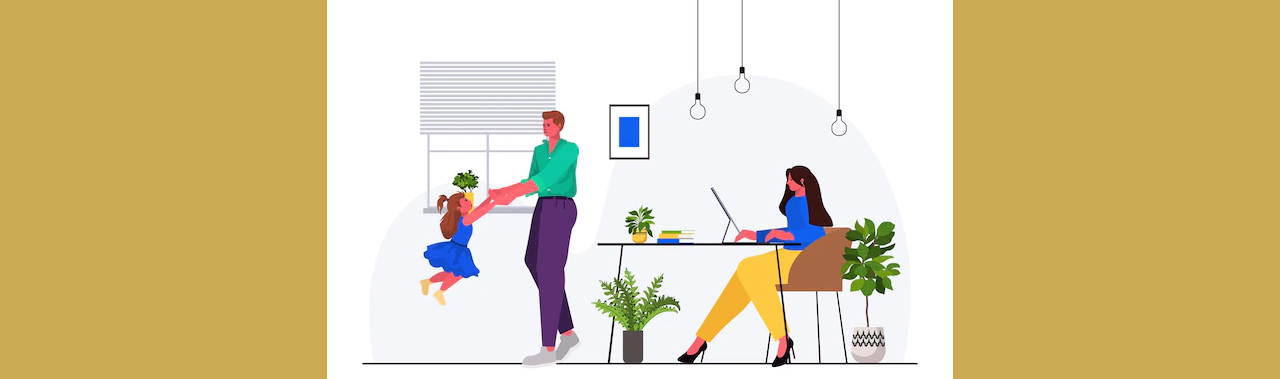
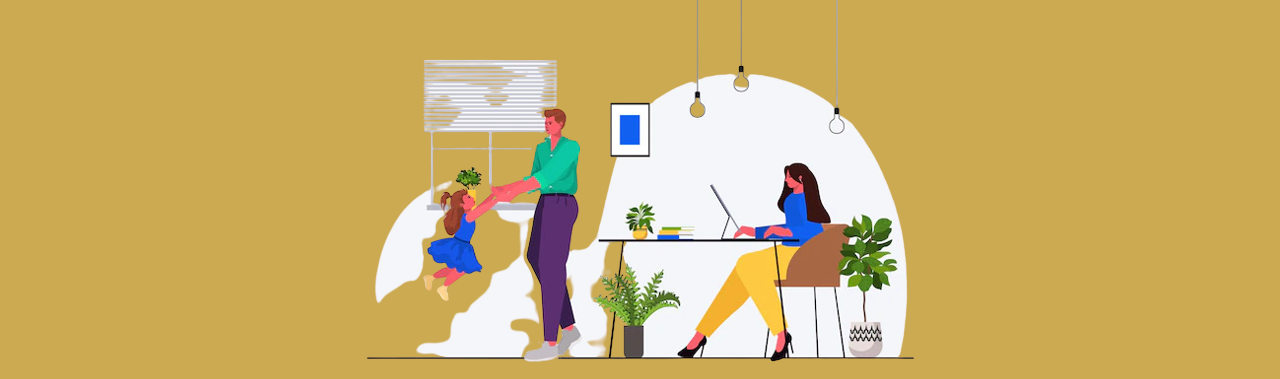
Before and after one commit to saral2829/Sitio-Web-Personal, a website: page familia.html in a window 1280 px wide. Shown: the part 102-481 px from the top of the page. Drawn offline with nearby package versions, Linux system fonts and the light colour scheme.

Commit message:
imagen familia sin fondo

```diff
--- a/familia.html
+++ b/familia.html
@@ -80,7 +80,7 @@
         <section class="mb-5">
             <div class=" bg--container" >
                 <!--<img src="./assets/img/Familia/familia_48369-36582.webp" class="img-fluid " alt="...">-->
-                <img src="./assets/img/Familia/familia_48369-36582.webp" class="rounded mx-auto d-block" alt="...">
+                <img src="./assets/img/Familia/famila-sinfondo.webp" class="rounded mx-auto d-block" alt="...">
                 <div class="text--tit">
                     <h2 class="text-center">Familia</h2>
                 </div>
```
